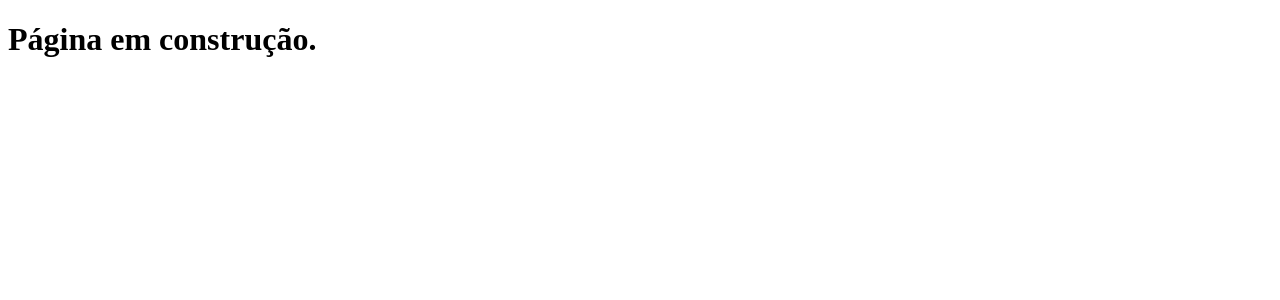
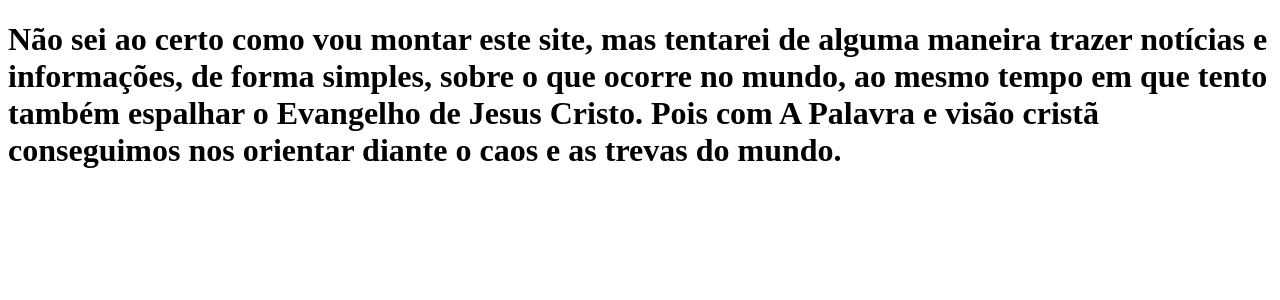
Before and after one commit to hudsontb/clone-tabnews, a Next.js app: page /em_construcao in a window 1280 px wide. Shown: the top 300 px of the page. Built offline with nearby package versions, Linux system fonts and the light colour scheme.

Commit message:
missão do site descrita na página `em_construcao`

```diff
--- a/pages/em_construcao.js
+++ b/pages/em_construcao.js
@@ -1,5 +1,13 @@
 function Home() {
-  return <h1>Página em construção.</h1>;
+  return (
+    <h1>
+      Não sei ao certo como vou montar este site, mas tentarei de alguma maneira
+      trazer notícias e informações, de forma simples, sobre o que ocorre no
+      mundo, ao mesmo tempo em que tento também espalhar o Evangelho de Jesus
+      Cristo. Pois com A Palavra e visão cristã conseguimos nos orientar diante
+      o caos e as trevas do mundo.
+    </h1>
+  );
 }
 
 export default Home;
```
